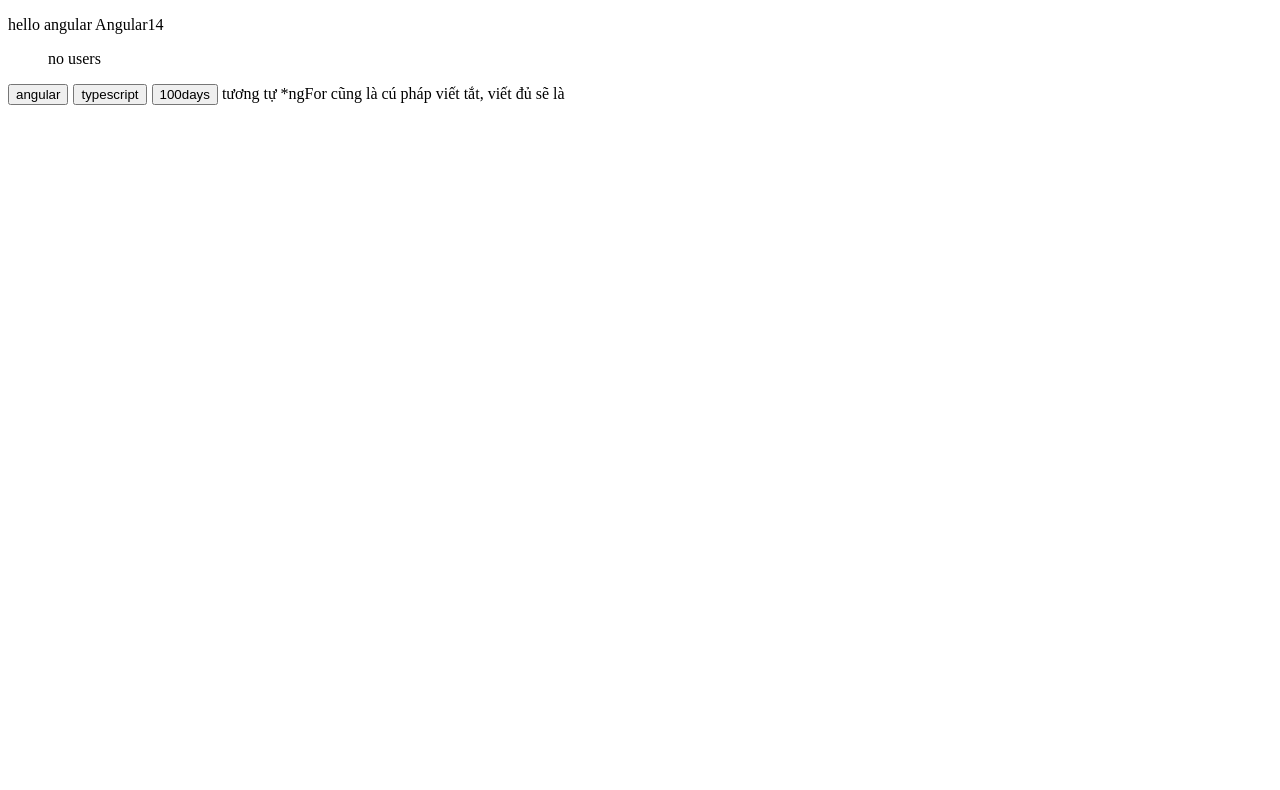
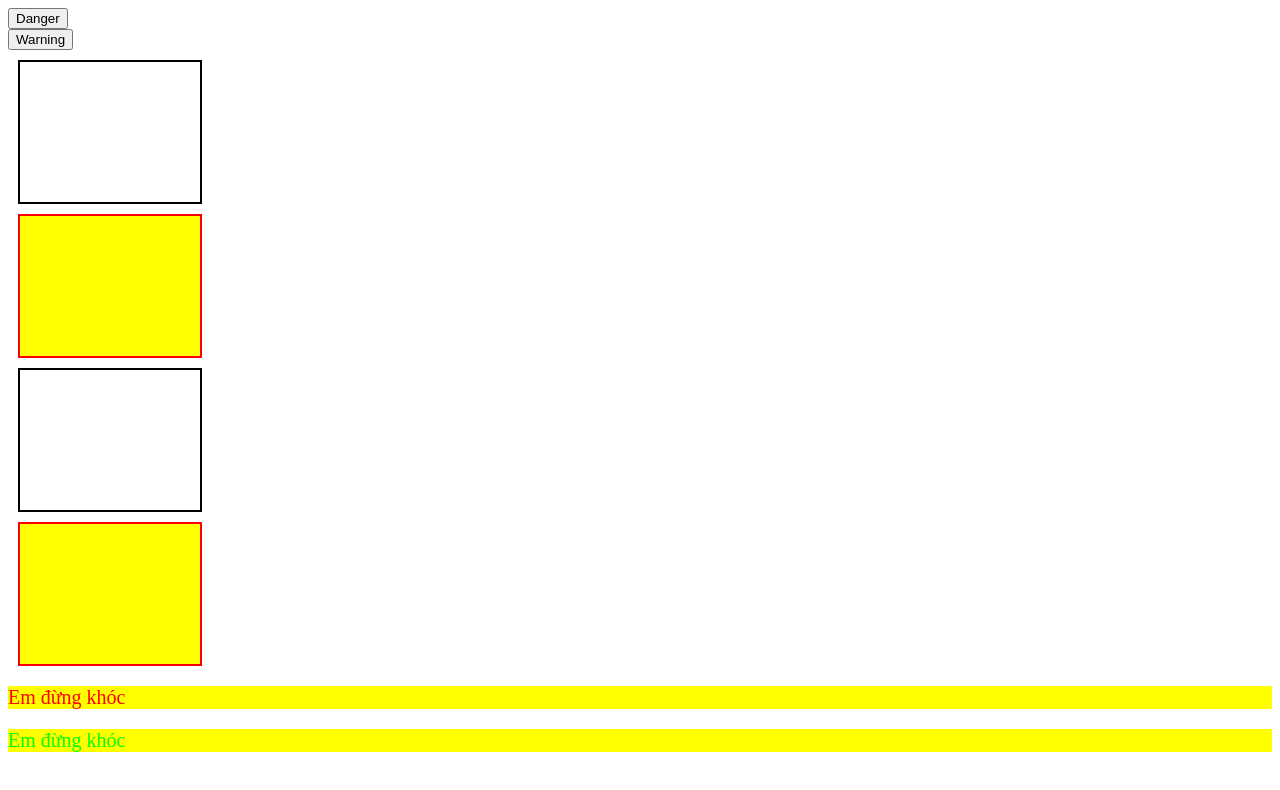
Before and after one commit to vylote/100dayangular, an Angular app: page / in a window 1280 px wide. Shown: the top 790 px of the page. Built offline with nearby package versions, Linux system fonts and the light colour scheme.

Commit message:
day6: class & style binding

```diff
--- a/src/app/app.component.html
+++ b/src/app/app.component.html
@@ -1,81 +1,35 @@
-<p>hello angular {{ name }}</p>
+<button (click)="isDanger = !isDanger">Danger</button>
+<br>
+<button (click)="isWarning = !isWarning">Warning</button>
+<br>
+
+<div class="box" [class.red-border]="isDanger" [class.yellow-background]="isWarning"></div>
 
 <!--
-  $implicit: item (Implicit Context variable)
+  [class.ten-class]
+  [class]="array"
+  [class]="object" { [ten-class:string] : boolean }
+  [class]="variable"
 -->
 
-<ul>
-  <ng-container *ngIf="users.length > 0; else noUsers">
-  <li
-    *ngFor="
-      let user of users;
-      index as idx;
-      count as total;
-      first as isFirst;
-      last as isLast;
-      even as isEven;
-      odd as isOdd
-    "
-  >
-    <span>{{ user.name }} - {{ user.id }} - {{ user.phone }}</span>
-    <br />
-    <span>at index {{ idx }} out of {{ total }}</span>
-    <br />
-    <span *ngIf="isEven">i'm even num</span>
-    <br />
-    <span *ngIf="isOdd">i'm odd num</span>
-    <br />
-    <span *ngIf="isFirst">i'm first</span>
-    <br />
-    <span *ngIf="isLast">i'm last</span>
-    <br /><br />
-  </li>
-  </ng-container>
-  <ng-template #noUsers>
-    no users
-  </ng-template>
-</ul>
+<div class="box" [class]="['red-border', 'yellow-background']"></div>
 
-<button *ngFor="let tag of tags; last as isLast" [class.right-margin]="!isLast">
-  {{ tag }}
-</button>
+<div class="box" [class]="{'red-border': isDanger, 'yellow-background': isWarning}"></div>
 
-tương tự *ngFor cũng là cú pháp viết tắt, viết đủ sẽ là
-<ul>
-  <ng-template
-    ngFor
-    [ngForOf]="users"
-    let-user
-    let-idx="index"
-    let-total="count"
-    let-isFirst="first"
-    let-islast="last"
-    let-isEven="even"
-    let-isOdd="odd"
-  >
-    <li
-      *ngFor="
-        let user of users;
-        index as idx;
-        count as total;
-        first as isFirst;
-        last as isLast;
-        even as isEven;
-        odd as isOdd
-      "
-    >
-      <span>{{ user.name }} - {{ user.id }} - {{ user.phone }}</span>
-      <br />
-      <span>at index {{ idx }} out of {{ total }}</span>
-      <br />
-      <span *ngIf="isEven">i'm even num</span>
-      <br />
-      <span *ngIf="isOdd">i'm odd num</span>
-      <br />
-      <span *ngIf="isFirst">i'm first</span>
-      <br />
-      <span *ngIf="isLast">i'm last</span>
-      <br /><br />
-    </li>
-  </ng-template>
-</ul>
+<div class="box" [class]="classes"></div>
+
+<!--
+  [style.tenStyle]
+  [style.ten-style]
+  [style.tenStyle.unit]
+  [style]="object" { [ten-style : string] : string }
+  [style.css-variable]
+-->
+
+<p [style.color]="'red'" [style.background-color]="'yellow'" [style.fontSize.px]="20">
+  Em đừng khóc
+</p>
+
+<p [style.color]="'var(--text-color)'" [style.background-color]="'yellow'" [style.fontSize.px]="20">
+  Em đừng khóc
+</p>
--- a/src/app/app.component.scss
+++ b/src/app/app.component.scss
@@ -1,3 +1,15 @@
-.right-margin {
-    margin-right: 5px;
+.box {
+    width: 100px;
+    height: 100px;
+    padding: 20px 40px;
+    margin: 10px;
+    border: 2px solid black;
 }
+
+.red-border {
+    border: 2px solid red;
+}
+
+.yellow-background {
+    background: yellow;
+}
--- a/src/app/app.component.ts
+++ b/src/app/app.component.ts
@@ -8,240 +8,7 @@ import { Component, VERSION } from '@angular/core';
 export class AppComponent {
   name = 'Angular' + VERSION.major;
 
-  users = [
-    // {
-    //   id: 1,
-    //   name: 'Leanne Graham',
-    //   username: 'Bret',
-    //   email: 'Sincere@april.biz',
-    //   address: {
-    //     street: 'Kulas Light',
-    //     suite: 'Apt. 556',
-    //     city: 'Gwenborough',
-    //     zipcode: '92998-3874',
-    //     geo: {
-    //       lat: '-37.3159',
-    //       lng: '81.1496',
-    //     },
-    //   },
-    //   phone: '1-770-736-8031 x56442',
-    //   website: 'hildegard.org',
-    //   company: {
-    //     name: 'Romaguera-Crona',
-    //     catchPhrase: 'Multi-layered client-server neural-net',
-    //     bs: 'harness real-time e-markets',
-    //   },
-    // },
-    // {
-    //   id: 2,
-    //   name: 'Ervin Howell',
-    //   username: 'Antonette',
-    //   email: 'Shanna@melissa.tv',
-    //   address: {
-    //     street: 'Victor Plains',
-    //     suite: 'Suite 879',
-    //     city: 'Wisokyburgh',
-    //     zipcode: '90566-7771',
-    //     geo: {
-    //       lat: '-43.9509',
-    //       lng: '-34.4618',
-    //     },
-    //   },
-    //   phone: '010-692-6593 x09125',
-    //   website: 'anastasia.net',
-    //   company: {
-    //     name: 'Deckow-Crist',
-    //     catchPhrase: 'Proactive didactic contingency',
-    //     bs: 'synergize scalable supply-chains',
-    //   },
-    // },
-    // {
-    //   id: 3,
-    //   name: 'Clementine Bauch',
-    //   username: 'Samantha',
-    //   email: 'Nathan@yesenia.net',
-    //   address: {
-    //     street: 'Douglas Extension',
-    //     suite: 'Suite 847',
-    //     city: 'McKenziehaven',
-    //     zipcode: '59590-4157',
-    //     geo: {
-    //       lat: '-68.6102',
-    //       lng: '-47.0653',
-    //     },
-    //   },
-    //   phone: '1-463-123-4447',
-    //   website: 'ramiro.info',
-    //   company: {
-    //     name: 'Romaguera-Jacobson',
-    //     catchPhrase: 'Face to face bifurcated interface',
-    //     bs: 'e-enable strategic applications',
-    //   },
-    // },
-    // {
-    //   id: 4,
-    //   name: 'Patricia Lebsack',
-    //   username: 'Karianne',
-    //   email: 'Julianne.OConner@kory.org',
-    //   address: {
-    //     street: 'Hoeger Mall',
-    //     suite: 'Apt. 692',
-    //     city: 'South Elvis',
-    //     zipcode: '53919-4257',
-    //     geo: {
-    //       lat: '29.4572',
-    //       lng: '-164.2990',
-    //     },
-    //   },
-    //   phone: '493-170-9623 x156',
-    //   website: 'kale.biz',
-    //   company: {
-    //     name: 'Robel-Corkery',
-    //     catchPhrase: 'Multi-tiered zero tolerance productivity',
-    //     bs: 'transition cutting-edge web services',
-    //   },
-    // },
-    // {
-    //   id: 5,
-    //   name: 'Chelsey Dietrich',
-    //   username: 'Kamren',
-    //   email: 'Lucio_Hettinger@annie.ca',
-    //   address: {
-    //     street: 'Skiles Walks',
-    //     suite: 'Suite 351',
-    //     city: 'Roscoeview',
-    //     zipcode: '33263',
-    //     geo: {
-    //       lat: '-31.8129',
-    //       lng: '62.5342',
-    //     },
-    //   },
-    //   phone: '(254)954-1289',
-    //   website: 'demarco.info',
-    //   company: {
-    //     name: 'Keebler LLC',
-    //     catchPhrase: 'User-centric fault-tolerant solution',
-    //     bs: 'revolutionize end-to-end systems',
-    //   },
-    // },
-    // {
-    //   id: 6,
-    //   name: 'Mrs. Dennis Schulist',
-    //   username: 'Leopoldo_Corkery',
-    //   email: 'Karley_Dach@jasper.info',
-    //   address: {
-    //     street: 'Norberto Crossing',
-    //     suite: 'Apt. 950',
-    //     city: 'South Christy',
-    //     zipcode: '23505-1337',
-    //     geo: {
-    //       lat: '-71.4197',
-    //       lng: '71.7478',
-    //     },
-    //   },
-    //   phone: '1-477-935-8478 x6430',
-    //   website: 'ola.org',
-    //   company: {
-    //     name: 'Considine-Lockman',
-    //     catchPhrase: 'Synchronised bottom-line interface',
-    //     bs: 'e-enable innovative applications',
-    //   },
-    // },
-    // {
-    //   id: 7,
-    //   name: 'Kurtis Weissnat',
-    //   username: 'Elwyn.Skiles',
-    //   email: 'Telly.Hoeger@billy.biz',
-    //   address: {
-    //     street: 'Rex Trail',
-    //     suite: 'Suite 280',
-    //     city: 'Howemouth',
-    //     zipcode: '58804-1099',
-    //     geo: {
-    //       lat: '24.8918',
-    //       lng: '21.8984',
-    //     },
-    //   },
-    //   phone: '210.067.6132',
-    //   website: 'elvis.io',
-    //   company: {
-    //     name: 'Johns Group',
-    //     catchPhrase: 'Configurable multimedia task-force',
-    //     bs: 'generate enterprise e-tailers',
-    //   },
-    // },
-    // {
-    //   id: 8,
-    //   name: 'Nicholas Runolfsdottir V',
-    //   username: 'Maxime_Nienow',
-    //   email: 'Sherwood@rosamond.me',
-    //   address: {
-    //     street: 'Ellsworth Summit',
-    //     suite: 'Suite 729',
-    //     city: 'Aliyaview',
-    //     zipcode: '45169',
-    //     geo: {
-    //       lat: '-14.3990',
-    //       lng: '-120.7677',
-    //     },
-    //   },
-    //   phone: '586.493.6943 x140',
-    //   website: 'jacynthe.com',
-    //   company: {
-    //     name: 'Abernathy Group',
-    //     catchPhrase: 'Implemented secondary concept',
-    //     bs: 'e-enable extensible e-tailers',
-    //   },
-    // },
-    // {
-    //   id: 9,
-    //   name: 'Glenna Reichert',
-    //   username: 'Delphine',
-    //   email: 'Chaim_McDermott@dana.io',
-    //   address: {
-    //     street: 'Dayna Park',
-    //     suite: 'Suite 449',
-    //     city: 'Bartholomebury',
-    //     zipcode: '76495-3109',
-    //     geo: {
-    //       lat: '24.6463',
-    //       lng: '-168.8889',
-    //     },
-    //   },
-    //   phone: '(775)976-6794 x41206',
-    //   website: 'conrad.com',
-    //   company: {
-    //     name: 'Yost and Sons',
-    //     catchPhrase: 'Switchable contextually-based project',
-    //     bs: 'aggregate real-time technologies',
-    //   },
-    // },
-    // {
-    //   id: 10,
-    //   name: 'Clementina DuBuque',
-    //   username: 'Moriah.Stanton',
-    //   email: 'Rey.Padberg@karina.biz',
-    //   address: {
-    //     street: 'Kattie Turnpike',
-    //     suite: 'Suite 198',
-    //     city: 'Lebsackbury',
-    //     zipcode: '31428-2261',
-    //     geo: {
-    //       lat: '-38.2386',
-    //       lng: '57.2232',
-    //     },
-    //   },
-    //   phone: '024-648-3804',
-    //   website: 'ambrose.net',
-    //   company: {
-    //     name: 'Hoeger LLC',
-    //     catchPhrase: 'Centralized empowering task-force',
-    //     bs: 'target end-to-end models',
-    //   },
-    // },
-  ];
-
-  tags = ['angular', 'typescript', '100days']
+  isDanger = false;
+  isWarning = false;
+  classes = "box red-border yellow-background";
 }
-
-//ngFor Directive
--- a/src/styles.scss
+++ b/src/styles.scss
@@ -1 +1,5 @@
 /* You can add global styles to this file, and also import other style files */
+
+:root {
+    --text-color: rgb(0, 255, 4);
+}
```
